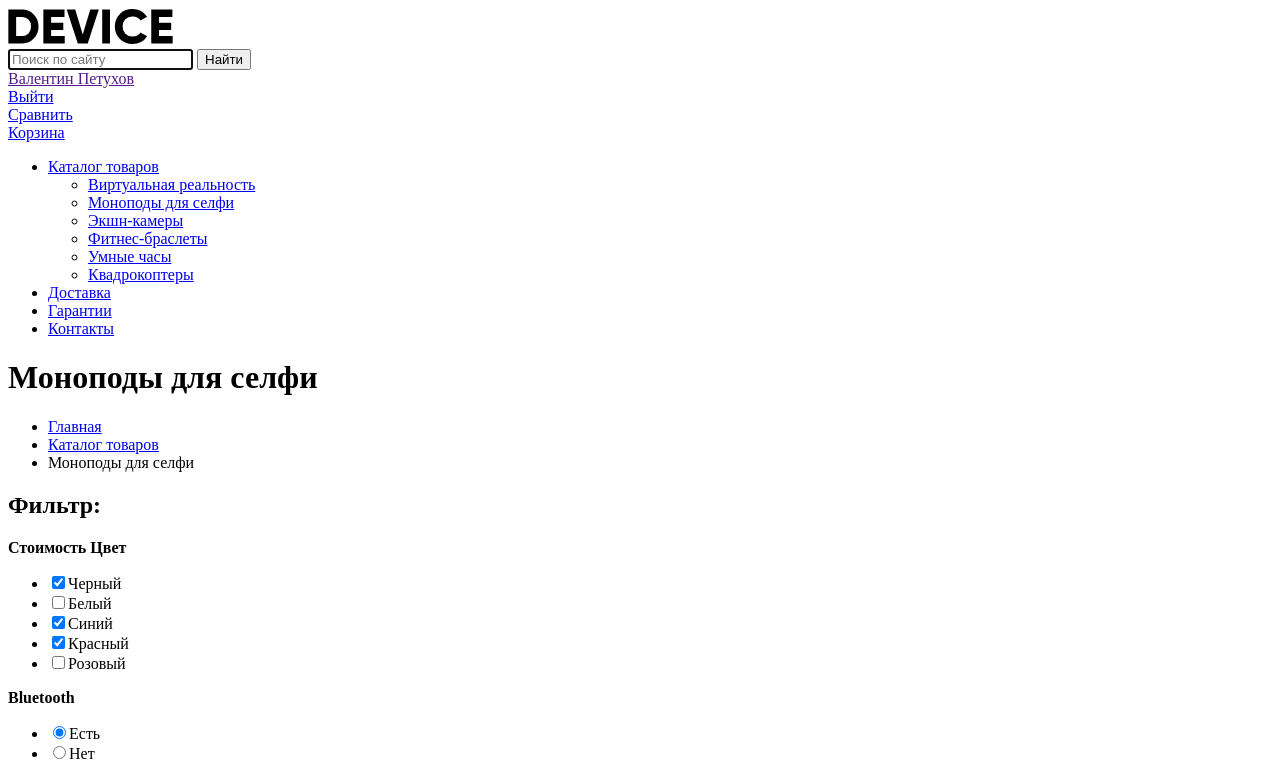
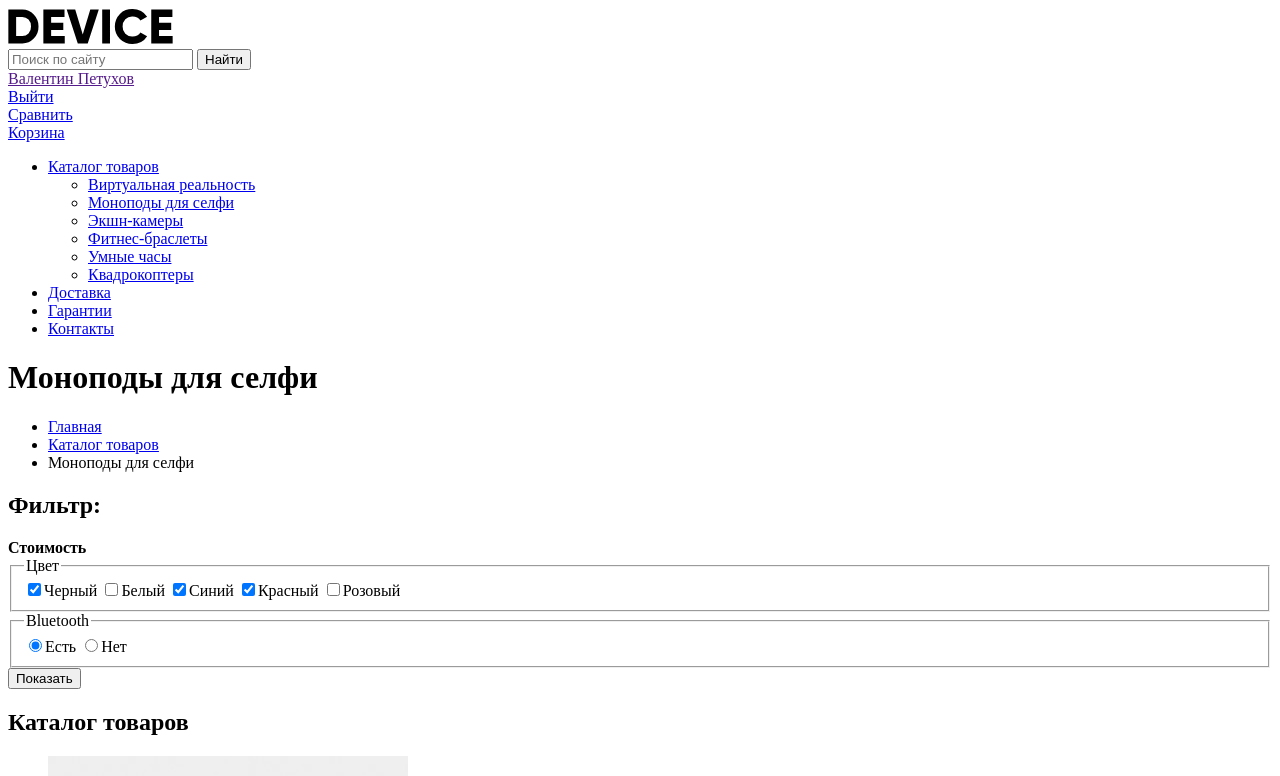
Before and after one commit to shtolts/940095-device-24, a plain HTML site: page catalog.html in a window 1280 px wide. Shown: the top 776 px of the page. Drawn offline with Linux system fonts and the light colour scheme.

Commit message:
правки дз - формы
правки дз - формы

```diff
--- a/catalog.html
+++ b/catalog.html
@@ -10,7 +10,7 @@
 
     <div class="search-link">
         <form action="https://echo.htmlacademy.ru" method="post">
-            <input type="search" name="search" placeholder="Поиск по сайту" autofocus>
+            <input type="search" name="search" placeholder="Поиск по сайту" required>
             <button>
                 <span class="visually-hidden">Найти</span>
             </button>
@@ -56,48 +56,39 @@
         <form action="https://echo.htmlacademy.ru" method="post">
             <b class="filter-title">Стоимость</b>
             <!-- Ползунок -->
-            <b class="filter-title">Цвет</b>
-            <ul class="filter-wrapper">
-                <li>
+            <fieldset class="filter-wrapper">
+            <legend class="filter-title">Цвет</legend>
                 <label>
                     <input type="checkbox" name="color" value="black" checked>Черный
                 </label>
-                </li>
-                <li>
+
                 <label>
                     <input type="checkbox" name="color" value="white">Белый
                 </label>
-                </li>
-                <li>
+
                 <label>
                     <input type="checkbox" name="color" value="blue" checked>Синий
                 </label>
-                </li>
-                <li>
+
                 <label>
                     <input type="checkbox" name="color" value="red" checked>Красный
                 </label>
-                </li>
-                <li>
+
                 <label>
                     <input type="checkbox" name="color" value="pink">Розовый
                 </label>
-                </li>
-            </ul>
+            </fieldset>
 
-            <b class="filter-title">Bluetooth</b>
-            <ul class="filter-wrapper">
-                <li>
+            <fieldset class="filter-wrapper">
+            <legend class="filter-title">Bluetooth</legend>
                 <label>
                     <input type="radio" name="bluetooth" value="yes" checked>Есть
                 </label>
-                </li>
-                <li>
+
                 <label>
                     <input type="radio" name="bluetooth" value="no">Нет
                 </label>
-                </li>
-            </ul>
+            </fieldset>
 
             <button class="button-link">Показать</button>
         </form>
```
Also changed, not shown: index.html (+11 -6 lines). Lines whose indentation alone changed are shown as unchanged.
